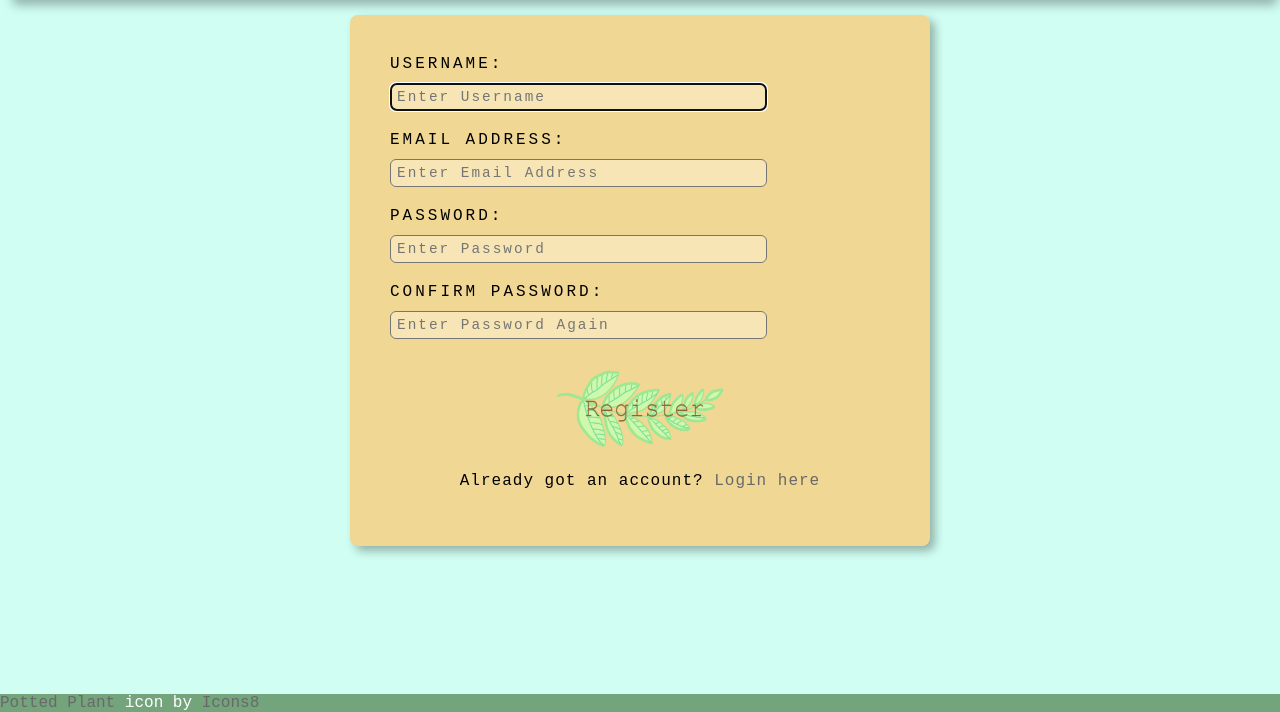
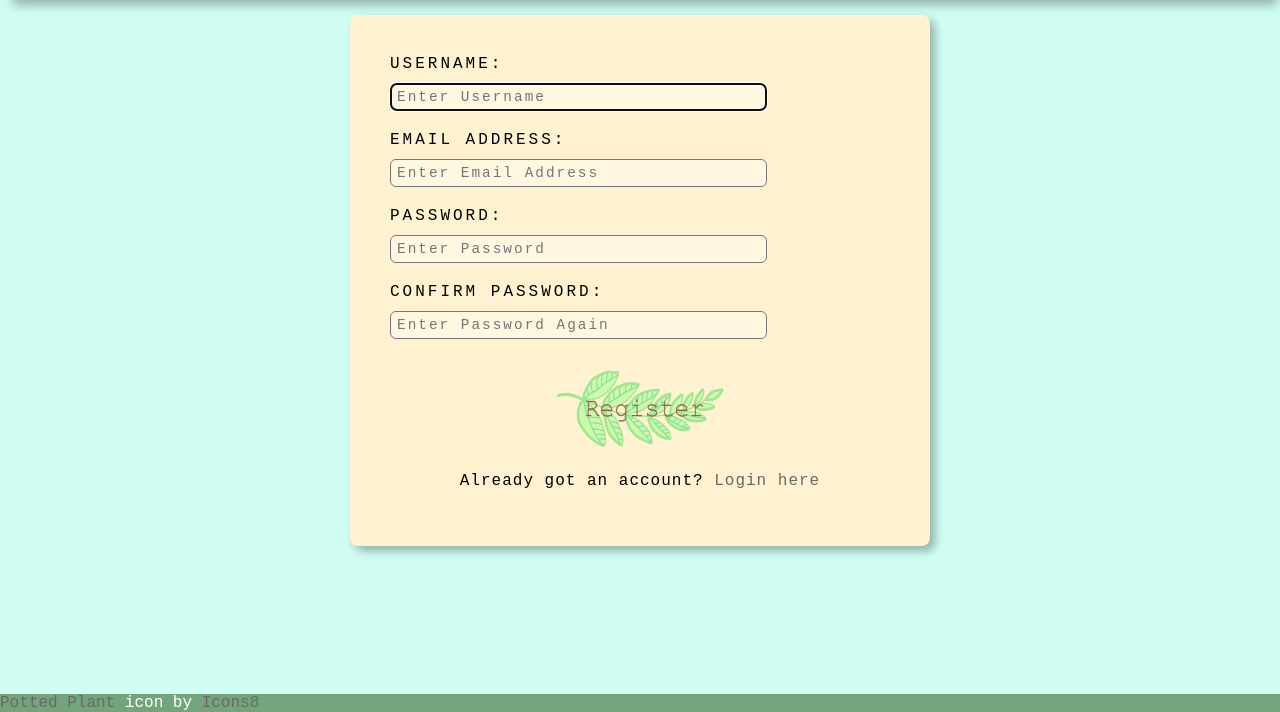
Before and after one commit to KeanDelly/GrowExplore, a Django app: page /register/ in a window 1280 px wide. Shown: the part 88-800 px from the top of the page. Run offline with Django 4.2, Linux system fonts and the light colour scheme.

Commit message:
Changing the form colours to make it dyslexia friendly

```diff
--- a/worldBuilder/static/loginRegisterPage.css
+++ b/worldBuilder/static/loginRegisterPage.css
@@ -32,7 +32,7 @@ main {
     width: 500px;
     padding: 40px;
     border-radius: 8px;
-    background-color: #f0d794;
+    background-color: #fef2d0;
     font-family: 'Courier New';
     box-shadow: 5px 5px 10px rgb(0,0,0,0.3);
 }
@@ -67,7 +67,7 @@ main {
     font-family: 'Courier New';
     font-size: 0.9rem;
     letter-spacing: 2px;
-    background-color: #f7e5b6;
+    background-color: #fff7e0;
 }
 
 .submit_class {
```
